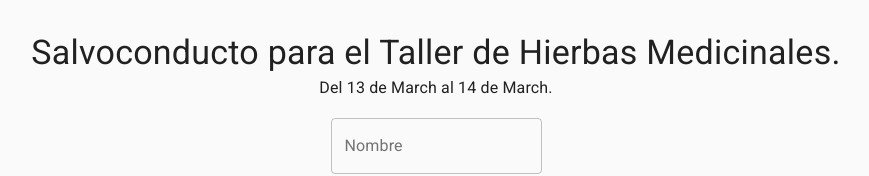
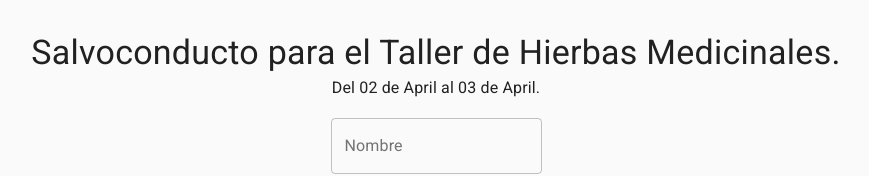
Before and after one commit to DanielMateosLab/documentos-los-guindales, a Next.js app: page / in a window 1280 px wide. Shown: the top 176 px of the page, without its empty margins (204-1073 px from the left). Built offline with nearby package versions, Linux system fonts and the light colour scheme.

Commit message:
Update event dates

```diff
--- a/pages/index.tsx
+++ b/pages/index.tsx
@@ -33,8 +33,8 @@ const useStyles = makeStyles((theme) => ({
 
 export const event: AppEvent = {
   name: "Taller de Hierbas Medicinales",
-  startDate: moment("2021-03-13"),
-  endDate: moment("2021-03-14"),
+  startDate: moment("2021-04-02"),
+  endDate: moment("2021-04-03"),
 }
 
 export const nameLabel = "Nombre"
```
Also changed, not shown: 1 other file (tests, documents, lock files or other folders).
